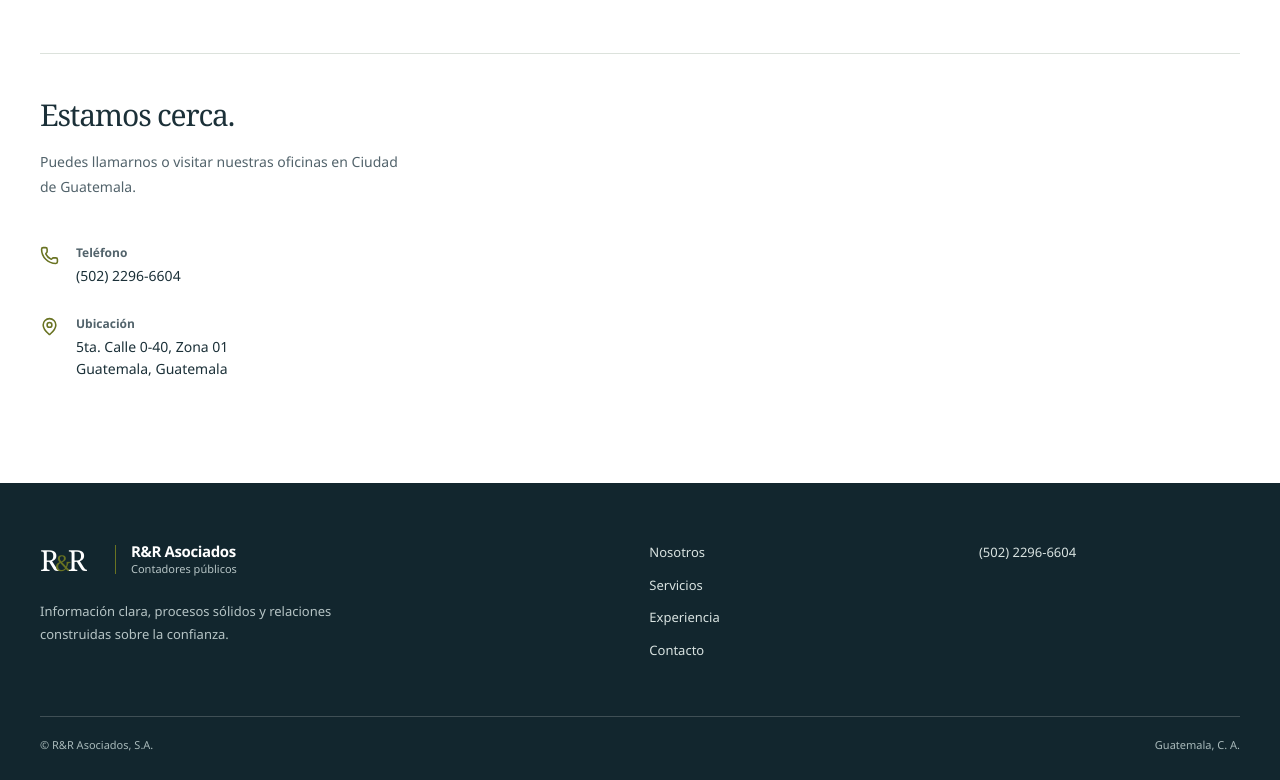
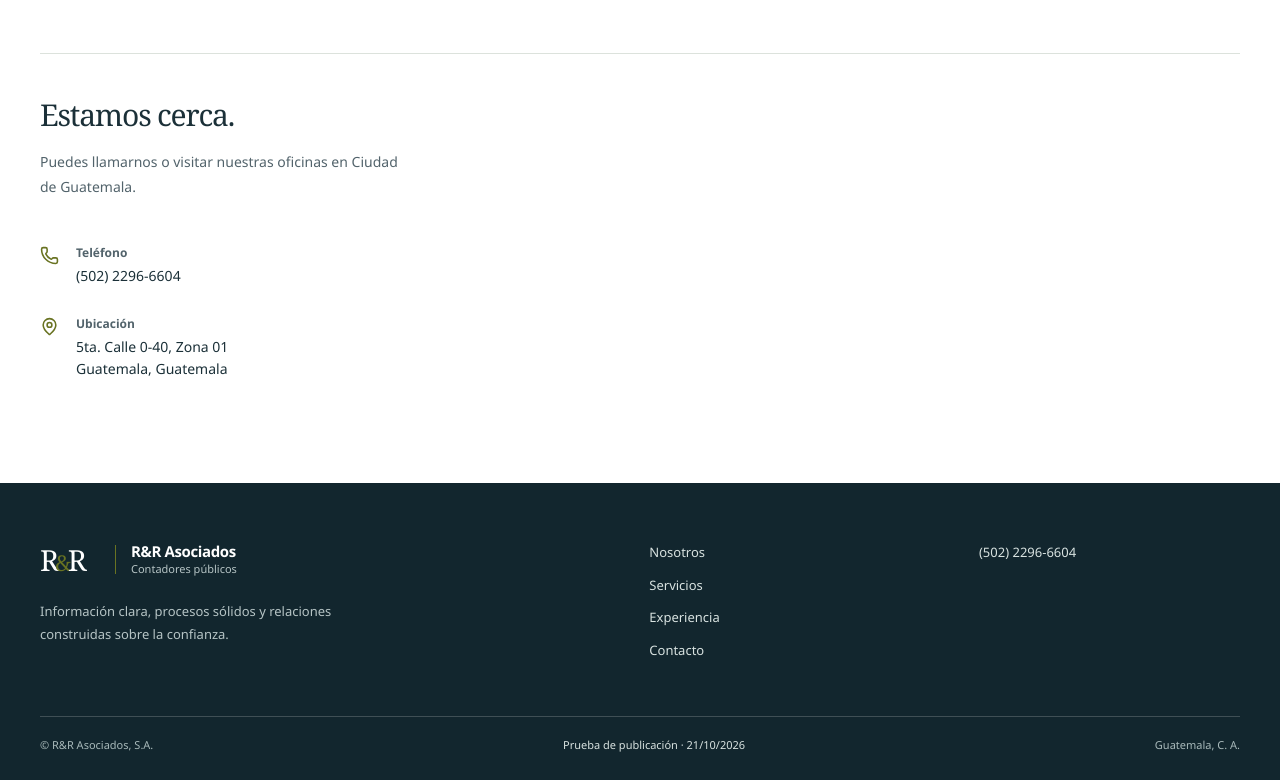
Before and after one commit to AngelsxRod/ryrasociados, a Next.js app: page / in a window 1280 px wide. Shown: the part 3832-4612 px from the top of the page. Built offline with nearby package versions, Linux system fonts and the light colour scheme.

Commit message:
chore: add publication test marker

```diff
--- a/app/globals.css
+++ b/app/globals.css
@@ -329,7 +329,8 @@ html { scroll-behavior: smooth; }
 .footer-main > div:first-child > p { max-width: 310px; margin-top: 23px; color: #b6c4c5; font-size: 13px; line-height: 1.8; }
 .footer-main nav, .footer-contact { display: grid; align-content: start; gap: 13px; }
 .footer-main nav a, .footer-contact a { color: #d8e2e0; font-size: 13px; }
-.footer-bottom { display: flex; justify-content: space-between; gap: 20px; border-top: 1px solid #ffffff30; padding: 20px 0 26px; color: #a8b9ba; font-size: 11px; }
+.footer-bottom { display: flex; flex-wrap: wrap; justify-content: space-between; gap: 12px 20px; border-top: 1px solid #ffffff30; padding: 20px 0 26px; color: #a8b9ba; font-size: 11px; }
+.publish-check { color: #d8e2e0; }
 
 @media (max-width: 1000px) {
   .desktop-nav, .header-contact { display: none; }
--- a/app/page.tsx
+++ b/app/page.tsx
@@ -159,7 +159,7 @@ export default function Home() {
         </section>
       </main>
 
-      <footer className="site-footer"><div className="container"><div className="footer-main"><div><Brand light /><p>Información clara, procesos sólidos y relaciones construidas sobre la confianza.</p></div><nav aria-label="Navegación del pie de página">{nav.map((item) => <a key={item.href} href={item.href}>{item.label}</a>)}</nav><div className="footer-contact"><a href={contact.phone.href}>{contact.phone.label}</a></div></div><div className="footer-bottom"><span>© R&R Asociados, S.A.</span><span>Guatemala, C. A.</span></div></div></footer>
+      <footer className="site-footer"><div className="container"><div className="footer-main"><div><Brand light /><p>Información clara, procesos sólidos y relaciones construidas sobre la confianza.</p></div><nav aria-label="Navegación del pie de página">{nav.map((item) => <a key={item.href} href={item.href}>{item.label}</a>)}</nav><div className="footer-contact"><a href={contact.phone.href}>{contact.phone.label}</a></div></div><div className="footer-bottom"><span>© R&R Asociados, S.A.</span><span className="publish-check">Prueba de publicación · 21/10/2026</span><span>Guatemala, C. A.</span></div></div></footer>
     </div>
   );
 }
```
